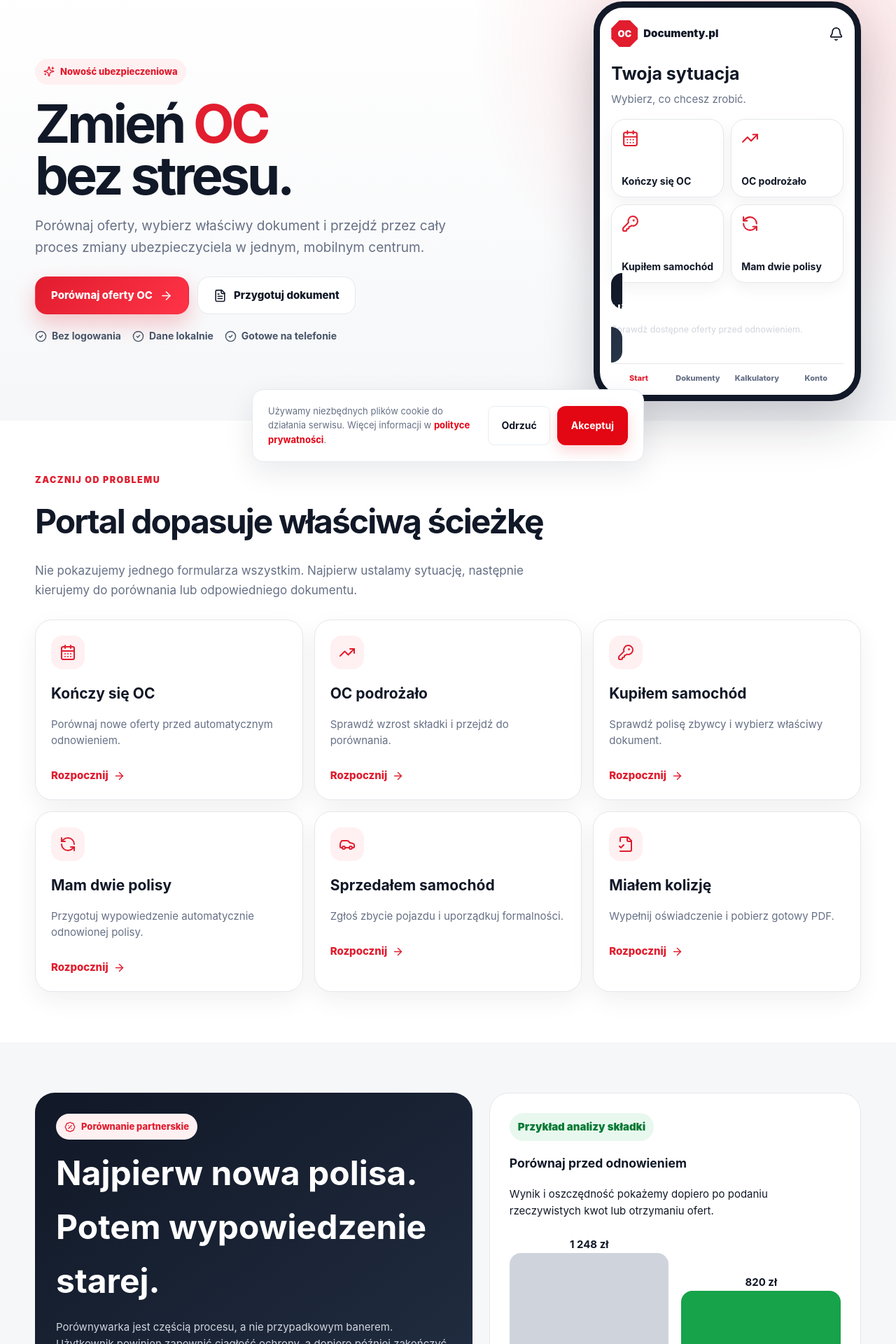
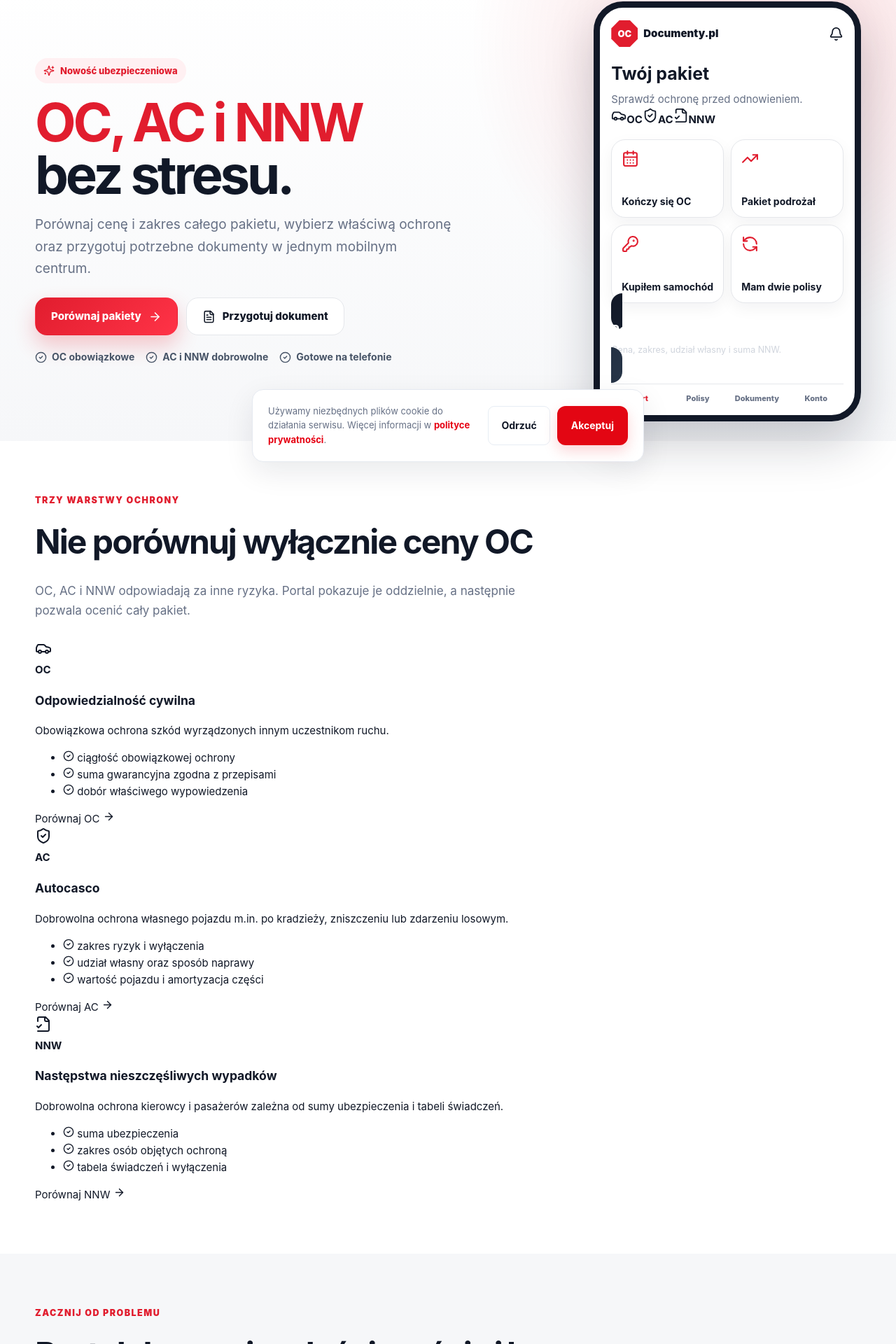
Before and after one commit to AndyPearman89/OC.Documenty.pl, a Next.js app: page / in a window 1280 px wide. Shown: the part 120-2040 px from the top of the page at 70% size. Built offline with nearby package versions, Linux system fonts and the light colour scheme.

Commit message:
feat: add OC AC and NNW product sections

```diff
--- a/app/page.tsx
+++ b/app/page.tsx
@@ -23,13 +23,13 @@ import { Footer } from "@/components/Footer";
 import "./oc-mobile.css";
 
 export const metadata: Metadata = {
-  title: "Porównaj OC i przygotuj wypowiedzenie | OC.Documenty.pl",
+  title: "Porównaj OC, AC i NNW | OC.Documenty.pl",
   description:
-    "Mobilne centrum zmiany ubezpieczenia OC: porównanie ofert, dobór właściwego wypowiedzenia, generator PDF, podpis i wysyłka.",
+    "Mobilne centrum ubezpieczeń komunikacyjnych: porównanie pakietów OC, AC i NNW, dobór dokumentów, generator PDF, podpis i wysyłka.",
   alternates: { canonical: "https://oc.documenty.pl" },
   openGraph: {
-    title: "OC.Documenty.pl — zmień OC bez stresu",
-    description: "Porównaj oferty, przygotuj dokument i przejdź przez zmianę ubezpieczyciela krok po kroku.",
+    title: "OC.Documenty.pl — OC, AC i NNW w jednym miejscu",
+    description: "Porównaj zakres ochrony, przygotuj dokument i przejdź przez zmianę ubezpieczyciela krok po kroku.",
     url: "https://oc.documenty.pl",
     siteName: "OC.Documenty.pl",
     locale: "pl_PL",
@@ -39,11 +39,35 @@ export const metadata: Metadata = {
 
 const scenarios = [
   { icon: CalendarDays, title: "Kończy się OC", text: "Porównaj nowe oferty przed automatycznym odnowieniem.", href: "/generator" },
-  { icon: TrendingUp, title: "OC podrożało", text: "Sprawdź wzrost składki i przejdź do porównania.", href: "/kalkulator-oc" },
-  { icon: KeyRound, title: "Kupiłem samochód", text: "Sprawdź polisę zbywcy i wybierz właściwy dokument.", href: "/generator" },
-  { icon: RefreshCcw, title: "Mam dwie polisy", text: "Przygotuj wypowiedzenie automatycznie odnowionej polisy.", href: "/generator" },
+  { icon: TrendingUp, title: "Pakiet podrożał", text: "Sprawdź cenę OC, AC i NNW oraz porównaj zakres ochrony.", href: "/kalkulator-oc" },
+  { icon: KeyRound, title: "Kupiłem samochód", text: "Sprawdź polisę zbywcy i dobierz ochronę dla nowego auta.", href: "/generator" },
+  { icon: RefreshCcw, title: "Mam dwie polisy", text: "Przygotuj wypowiedzenie automatycznie odnowionej polisy OC.", href: "/generator" },
   { icon: Car, title: "Sprzedałem samochód", text: "Zgłoś zbycie pojazdu i uporządkuj formalności.", href: "/dokumenty" },
   { icon: FileCheck2, title: "Miałem kolizję", text: "Wypełnij oświadczenie i pobierz gotowy PDF.", href: "/oswiadczenie-sprawcy" },
+];
+
+const products = [
+  {
+    icon: Car,
+    code: "OC",
+    title: "Odpowiedzialność cywilna",
+    text: "Obowiązkowa ochrona szkód wyrządzonych innym uczestnikom ruchu.",
+    points: ["ciągłość obowiązkowej ochrony", "suma gwarancyjna zgodna z przepisami", "dobór właściwego wypowiedzenia"],
+  },
+  {
+    icon: ShieldCheck,
+    code: "AC",
+    title: "Autocasco",
+    text: "Dobrowolna ochrona własnego pojazdu m.in. po kradzieży, zniszczeniu lub zdarzeniu losowym.",
+    points: ["zakres ryzyk i wyłączenia", "udział własny oraz sposób naprawy", "wartość pojazdu i amortyzacja części"],
+  },
+  {
+    icon: FileCheck2,
+    code: "NNW",
+    title: "Następstwa nieszczęśliwych wypadków",
+    text: "Dobrowolna ochrona kierowcy i pasażerów zależna od sumy ubezpieczenia i tabeli świadczeń.",
+    points: ["suma ubezpieczenia", "zakres osób objętych ochroną", "tabela świadczeń i wyłączenia"],
+  },
 ];
 
 const documents = [
@@ -69,28 +93,36 @@ export default function Home() {
           <div className="ocShell ocHeroGrid">
             <div>
               <span className="ocEyebrow"><Sparkles size={16} /> Nowość ubezpieczeniowa</span>
-              <h1>Zmień <span>OC</span><br />bez stresu.</h1>
+              <h1><span>OC, AC i NNW</span><br />bez stresu.</h1>
               <p className="ocLead">
-                Porównaj oferty, wybierz właściwy dokument i przejdź przez cały proces zmiany ubezpieczyciela w jednym, mobilnym centrum.
+                Porównaj cenę i zakres całego pakietu, wybierz właściwą ochronę oraz przygotuj potrzebne dokumenty w jednym mobilnym centrum.
               </p>
               <div className="ocActions">
-                <a className="ocButton ocButtonPrimary" href="#porownaj">Porównaj oferty OC <ArrowRight size={19} /></a>
+                <a className="ocButton ocButtonPrimary" href="#porownaj">Porównaj pakiety <ArrowRight size={19} /></a>
                 <Link className="ocButton ocButtonSecondary" href="/generator"><FileText size={19} /> Przygotuj dokument</Link>
               </div>
               <div className="ocProof">
-                <span><CheckCircle2 size={17} /> Bez logowania</span>
-                <span><CheckCircle2 size={17} /> Dane lokalnie</span>
+                <span><CheckCircle2 size={17} /> OC obowiązkowe</span>
+                <span><CheckCircle2 size={17} /> AC i NNW dobrowolne</span>
                 <span><CheckCircle2 size={17} /> Gotowe na telefonie</span>
               </div>
             </div>
 
-            <div className="ocPhone" aria-label="Podgląd mobilnego centrum OC">
+            <div className="ocPhone" aria-label="Podgląd mobilnego centrum OC, AC i NNW">
               <div className="ocPhoneTop">
                 <div className="ocMiniLogo"><span className="ocOctagon">OC</span> Documenty.pl</div>
                 <Bell size={21} />
               </div>
-              <h2>Twoja sytuacja</h2>
-              <p>Wybierz, co chcesz zrobić.</p>
+              <h2>Twój pakiet</h2>
+              <p>Sprawdź ochronę przed odnowieniem.</p>
+              <div className="ocProductMiniGrid">
+                {products.map(({ icon: Icon, code }) => (
+                  <a className="ocProductMini" href="#zakres" key={code}>
+                    <Icon size={22} />
+                    <strong>{code}</strong>
+                  </a>
+                ))}
+              </div>
               <div className="ocScenarioGrid">
                 {scenarios.slice(0, 4).map(({ icon: Icon, title, href }) => (
                   <Link className="ocScenario" href={href} key={title}>
@@ -100,22 +132,45 @@ export default function Home() {
                 ))}
               </div>
               <a className="ocPromo" href="#porownaj">
-                <b>Nie przepłacaj za OC</b>
-                <small>Sprawdź dostępne oferty przed odnowieniem.</small>
+                <b>Porównaj cały pakiet</b>
+                <small>Cena, zakres, udział własny i suma NNW.</small>
               </a>
               <div className="ocNav" aria-label="Nawigacja aplikacyjna">
-                <span>Start</span><span>Dokumenty</span><span>Kalkulatory</span><span>Konto</span>
+                <span>Start</span><span>Polisy</span><span>Dokumenty</span><span>Konto</span>
               </div>
             </div>
           </div>
         </section>
 
-        <section className="ocSection ocSectionWhite">
+        <section className="ocSection ocSectionWhite" id="zakres">
+          <div className="ocShell">
+            <div className="ocHeading">
+              <small>Trzy warstwy ochrony</small>
+              <h2>Nie porównuj wyłącznie ceny OC</h2>
+              <p>OC, AC i NNW odpowiadają za inne ryzyka. Portal pokazuje je oddzielnie, a następnie pozwala ocenić cały pakiet.</p>
+            </div>
+            <div className="ocProductGrid">
+              {products.map(({ icon: Icon, code, title, text, points }) => (
+                <article className="ocProductCard" key={code}>
+                  <div className="ocProductHeader">
+                    <span><Icon /></span>
+                    <div><b>{code}</b><h3>{title}</h3></div>
+                  </div>
+                  <p>{text}</p>
+                  <ul>{points.map((point) => <li key={point}><CheckCircle2 size={16} /> {point}</li>)}</ul>
+                  <Link href="/kalkulator-oc">Porównaj {code} <ArrowRight size={17} /></Link>
+                </article>
+              ))}
+            </div>
+          </div>
+        </section>
+
+        <section className="ocSection">
           <div className="ocShell">
             <div className="ocHeading">
               <small>Zacznij od problemu</small>
               <h2>Portal dopasuje właściwą ścieżkę</h2>
-              <p>Nie pokazujemy jednego formularza wszystkim. Najpierw ustalamy sytuację, następnie kierujemy do porównania lub odpowiedniego dokumentu.</p>
+              <p>Najpierw ustalamy sytuację, następnie kierujemy do porównania zakresu, zakupu polisy lub odpowiedniego dokumentu.</p>
             </div>
             <div className="ocCards">
               {scenarios.map(({ icon: Icon, title, text, href }) => (
@@ -130,13 +185,13 @@ export default function Home() {
           </div>
         </section>
 
-        <section className="ocSection" id="porownaj">
+        <section className="ocSection ocSectionWhite" id="porownaj">
           <div className="ocShell ocAffiliate">
             <div className="ocAffiliateMain">
               <span className="ocEyebrow"><BadgePercent size={16} /> Porównanie partnerskie</span>
-              <h2>Najpierw nowa polisa. Potem wypowiedzenie starej.</h2>
+              <h2>Porównaj OC, AC i NNW jako jeden pakiet.</h2>
               <p>
-                Porównywarka jest częścią procesu, a nie przypadkowym banerem. Użytkownik powinien zapewnić ciągłość ochrony, a dopiero później zakończyć dotychczasową umowę.
+                Cena to dopiero początek. Sprawdź zakres AC, udział własny, sposób likwidacji szkody, sumę NNW oraz wyłączenia odpowiedzialności.
               </p>
               <div className="ocActions">
                 <Link className="ocButton ocButtonPrimary" href="/kalkulator-oc">Przejdź do porównania <ArrowRight size={19} /></Link>
@@ -145,23 +200,25 @@ export default function Home() {
               <small className="ocDisclosure">Sekcja partnerska. Serwis może otrzymać wynagrodzenie za wykonaną kalkulację lub zakup polisy.</small>
             </div>
             <div className="ocSavings">
-              <span className="ocSavingBadge">Przykład analizy składki</span>
-              <h3>Porównaj przed odnowieniem</h3>
-              <p>Wynik i oszczędność pokażemy dopiero po podaniu rzeczywistych kwot lub otrzymaniu ofert.</p>
-              <div className="ocSavingsRow" aria-label="Przykładowe porównanie składek">
-                <div className="ocBar ocBarCurrent"><strong>1 248 zł</strong><div /><small>obecna propozycja</small></div>
-                <div className="ocBar ocBarNew"><strong>820 zł</strong><div /><small>przykładowa oferta</small></div>
+              <span className="ocSavingBadge">Ocena pakietu</span>
+              <h3>Sprawdź więcej niż składkę</h3>
+              <div className="ocPackageChecklist">
+                <span><CheckCircle2 /> cena OC</span>
+                <span><CheckCircle2 /> zakres AC</span>
+                <span><CheckCircle2 /> udział własny</span>
+                <span><CheckCircle2 /> suma NNW</span>
+                <span><CheckCircle2 /> wyłączenia ochrony</span>
               </div>
             </div>
           </div>
         </section>
 
-        <section className="ocSection ocSectionWhite">
+        <section className="ocSection">
           <div className="ocShell">
             <div className="ocHeading">
               <small>Dokumenty mobilne</small>
               <h2>Wypełnij, podpisz i wyślij</h2>
-              <p>Duże pola dotykowe, krótki wizard, podgląd dokumentu A4 oraz sticky CTA powinny dawać doświadczenie zbliżone do aplikacji ze sklepu.</p>
+              <p>Duże pola dotykowe, krótki wizard, podgląd dokumentu A4 oraz sticky CTA zapewniają doświadczenie zbliżone do aplikacji ze sklepu.</p>
             </div>
             <div className="ocCards">
               {documents.map(({ icon: Icon, title, text, href }) => (
@@ -176,18 +233,18 @@ export default function Home() {
           </div>
         </section>
 
-        <section className="ocSection">
+        <section className="ocSection ocSectionWhite">
           <div className="ocShell">
             <div className="ocHeading">
               <small>Pełny lejek</small>
-              <h2>Od drogiego przedłużenia do zakończonej zmiany</h2>
+              <h2>Od analizy pakietu do zakończonej zmiany</h2>
             </div>
             <div className="ocSteps">
               {[
-                ["01", "Wykryj problem", "Podwyżka, koniec polisy lub podwójne OC."],
-                ["02", "Porównaj", "Sprawdź aktualne propozycje partnerów."],
-                ["03", "Kup nowe OC", "Zachowaj ciągłość obowiązkowej ochrony."],
-                ["04", "Wygeneruj dokument", "Dobierz właściwy rodzaj wypowiedzenia."],
+                ["01", "Wykryj potrzebę", "Koniec polisy, podwyżka, nowe auto lub szkoda."],
+                ["02", "Porównaj pakiet", "Oceń OC, zakres AC i sumę NNW."],
+                ["03", "Kup ochronę", "Zachowaj ciągłość obowiązkowego OC."],
+                ["04", "Wygeneruj dokument", "Dobierz właściwy rodzaj wypowiedzenia lub zgłoszenia."],
                 ["05", "Podpisz i wyślij", "Zachowaj potwierdzenie przekazania."],
               ].map(([number, title, text]) => (
                 <article className="ocStep" key={number}><b>{number}</b><strong>{title}</strong><p>{text}</p></article>
@@ -198,7 +255,7 @@ export default function Home() {
       </main>
 
       <nav className="ocBottomBar" aria-label="Mobilne działania główne">
-        <a href="#porownaj"><WalletCards size={18} />&nbsp; Porównaj OC</a>
+        <a href="#porownaj"><WalletCards size={18} />&nbsp; Porównaj pakiet</a>
         <Link href="/generator"><Calculator size={18} />&nbsp; Dokument</Link>
       </nav>
       <Footer />
```
